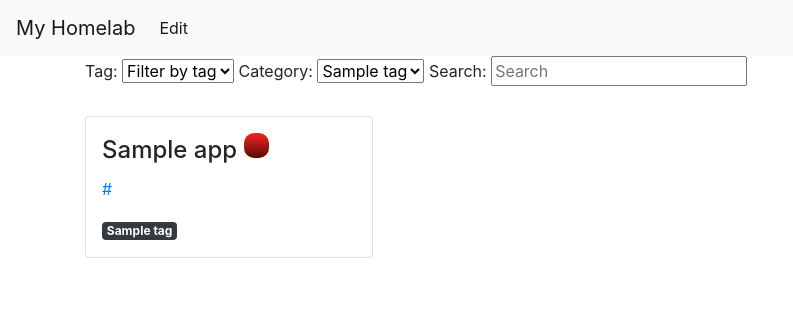
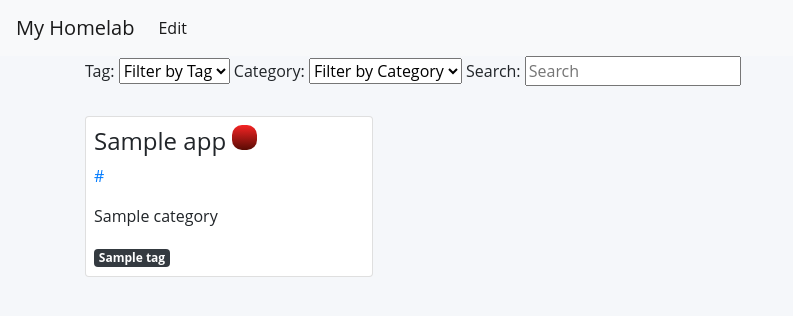
Before and after one commit to avezou/hommy, a Flask app: template templates/index.html in a window 1280 px wide. Shown: the top 316 px of the page, without its empty margins (0-793 px from the left). Run offline with Flask 3, Linux system fonts and the light colour scheme; the template is opened without the code that fills it: most values are stand-ins (such as "Sample title", 1, 10 or a date in 2020); some libraries are stand-ins or nearby versions.

Commit message:
Made category a fk for apps, so apps only have one category. Wired category on the frontend. Additional css to style cards.

```diff
--- a/app.py
+++ b/app.py
@@ -51,7 +51,7 @@ def get_db_connection():
 # @app.route('/home')
 def index():
     connect = get_db_connection()
-    apps = connect.execute('SELECT a.id, a.name, a.internal_url, a.external_url, a.description, a.icon, a.alive\
+    apps = connect.execute('SELECT a.id, a.category, a.name, a.internal_url, a.external_url, a.description, a.icon, a.alive, a.extras\
                             FROM apps a').fetchall()
 
 
@@ -73,14 +73,22 @@ def index():
                             JOIN app_tags at\
                             ON a.id = at.tag_id \
                             WHERE at.app_id = ?', (myapp['id'],)).fetchall()
+        category = connect.execute('SELECT c.cat\
+                            FROM apps a\
+                            JOIN categories c\
+                            ON a.category = c.cat').fetchall()[0]
+
         newapp[myapp] = tags
 
-        allTags = connect.execute('SELECT a.id, a.tag\
+
+    allTags = connect.execute('SELECT a.id, a.tag\
                             FROM tags a').fetchall()
+    allCategories = connect.execute('SELECT c.cat\
+                            FROM categories c').fetchall()
 
     connect.commit()
     connect.close()
-    return render_template('index.html', apps=newapp, tags=allTags, categories=allTags, appNames=searchApps)
+    return render_template('index.html', apps=newapp, tags=allTags, categories=allCategories, appNames=searchApps)
 
 
 @app.route('/edit', methods=['GET', 'POST'])
--- a/static/css/stylesheet.css
+++ b/static/css/stylesheet.css
@@ -13,3 +13,64 @@
     background-image: linear-gradient(to bottom, #f52424, #590b04);
     border-radius: 10px;
 }
+
+/* element.style {
+
+} */
+
+.h3, h3 {
+    font-size: 1.30rem;
+}
+
+h3 {
+    font-weight: 400;
+    line-height: 1;
+    margin-bottom: 1rem;
+    margin-top: 0;
+    display: block;
+    margin-block-start: 1em;
+    margin-block-end: 1em;
+    margin-inline-start: 0px;
+    margin-inline-end: 0px;
+    unicode-bidi: isolate;
+}
+
+*, ::after, ::before {
+    box-sizing: border-box;
+}
+.card {
+    word-wrap: break-word;
+}
+
+body {
+    font-family: 'Open Sans', -apple-system, BlinkMacSystemFont, 'Segoe UI', Roboto, 'Helvetica Neue', Arial, sans-serif;
+    background-color: #F5F7FA
+}
+html {
+    -webkit-text-size-adjust: 100%;
+    -webkit-tap-highlight-color: transparent;
+}
+.mantine-dhwiwm {
+    z-index: 100;
+    display: flex;
+    -webkit-box-pack: center;
+    justify-content: center;
+    -webkit-box-align: center;
+    align-items: center;
+    font-size: 0.75rem;
+    padding-left: 0px;
+    padding-right: 0px;
+    background-color: rgb(55, 178, 77);
+    color: rgb(255, 255, 255);
+    white-space: nowrap;
+    top: 0px;
+    right: 0px;
+    transform: translate(-120%, 200%);
+    position: absolute;
+    width: 1.2rem;
+    height: 1.2rem;
+    border-radius: 62.5rem;
+}
+.mantine-dhwiwm.dead {
+    background-color: rgb(197, 40, 19);
+}
--- a/static/js/scripts.js
+++ b/static/js/scripts.js
@@ -1,15 +1,37 @@
+
+function myToggle(e, b) {
+    if (b) {
+        e.show(1000);
+        e.parent().show(1000);
+    } else {
+        e.hide("slow");
+        e.parent().hide("slow");
+    }
+}
 
 $("#mySearch").on("keyup", function() {
     var value = $(this).val().toLowerCase();
     $("#myList div").filter(function() {
-    $(this).toggle($(this).text().toLowerCase().indexOf(value) > -1)
+        var show = $(this).text().toLowerCase().indexOf(value) > -1;
+        myToggle($(this), show);
     });
 });
+
 
 $('select[id="myTags"]').change(function() {
     var value = $(this).val().toLowerCase();
     console.log("logging select: " +value);
     $("#myList div").filter(function() {
-    $(this).toggle($(this).text().toLowerCase().indexOf(value) > -1)
+        var show = $(this).text().toLowerCase().indexOf(value) > -1;
+        myToggle($(this), show);
     });
 });
+
+$('select[id="myCategories"]').change(function() {
+    var value = $(this).val().toLowerCase();
+    console.log("logging select: " +value);
+    $("#myList div").filter(function() {
+        var show = $(this).text().toLowerCase().indexOf(value) > -1;
+        myToggle($(this), show);
+    });
+});
--- a/templates/index.html
+++ b/templates/index.html
@@ -5,7 +5,7 @@
     <div class="wrapper">
       <span>Tag:</span>
       <select id='myTags'>
-        <option value="">Filter by tag</option>
+        <option value="">Filter by Tag</option>
         {% for tag in tags %}
           <option value="{{ tag['tag'] }}">{{ tag['tag'] }}</option>
         {% endfor %}
@@ -13,18 +13,23 @@
 
       <span>Category:</span>
       <select id='myCategories'>
+        <option value="">Filter by Category</option>
         {% for cat in categories %}
-          <option value="{{ cat }}">{{ cat['tag'] }}</option>
+          <option value="{{ cat['cat'] }}">{{ cat['cat'] }}</option>
+          <h3>{{ cat['cat'] }}</h3>
         {% endfor %}
       </select>
       <span>Search:</span>
       <input type="text" id="mySearch" placeholder="Search">
     </div>
 </section>
+<div class="row">
   {% for app, tags in apps.items() %}
-      <div class="card" style="width: 18rem; margin-bottom: 30px;" id="myList">
-        <div class="card-body p-3">
-          <h4 class="card-title">{{ app['name'] }}
+    <div class="col-xl-3 col-sm-6 col-12" id="myList">
+      <div class="card" style="width: 18rem; margin-bottom: 30px;">
+        <div class="card-content p-2">
+
+          <h4 class="card-content">{{ app['name'] }}
           {% if app['alive'] == 1 %}
           <span class="dot gradient-green"></span>
           {% else %}
@@ -32,10 +37,13 @@
           {% endif %}
         </h4>
           <p><a href="{{ app['internal_url'] }}" class="card-text" target="_blank">{{ app['internal_url'] }}</a></p>
+          <p>{{ app['category'] }}</p>
             {% for tag in tags %}
                 <span class="badge badge-dark">{{ tag['tag'] }}</span>
             {% endfor %}
         </div>
       </div>
+    </div>
   {% endfor %}
+</div>
 {% endblock %}
```
Also changed, not shown: init_db.py (+7 -2 lines), schema.sql (+11 -2 lines), database.db.
